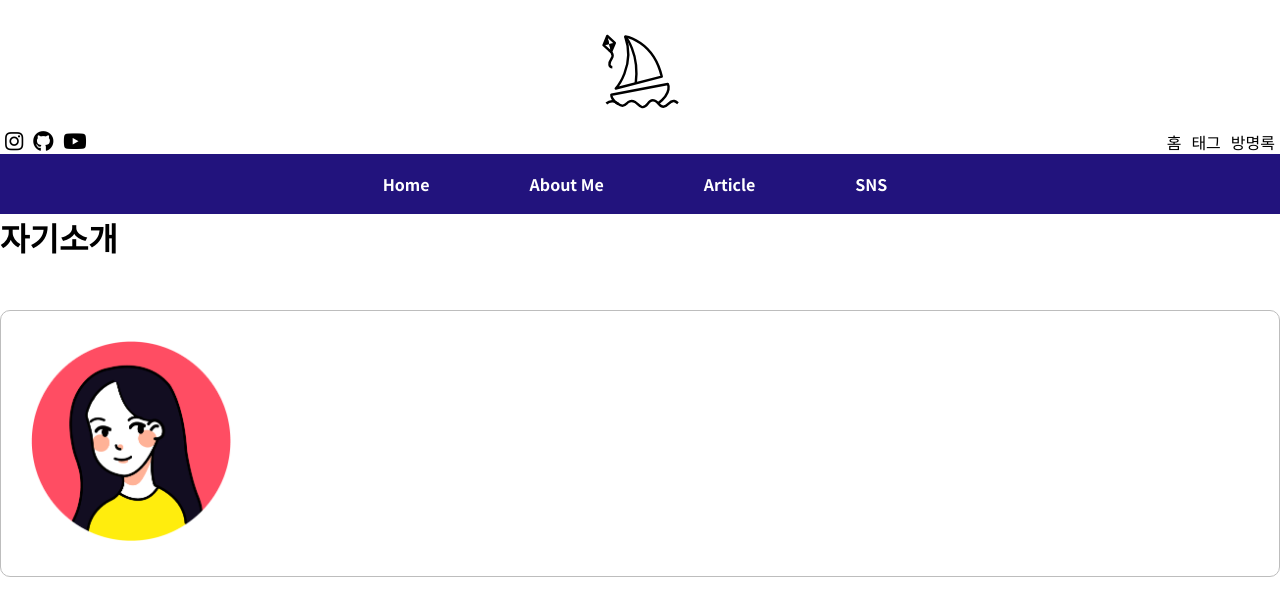
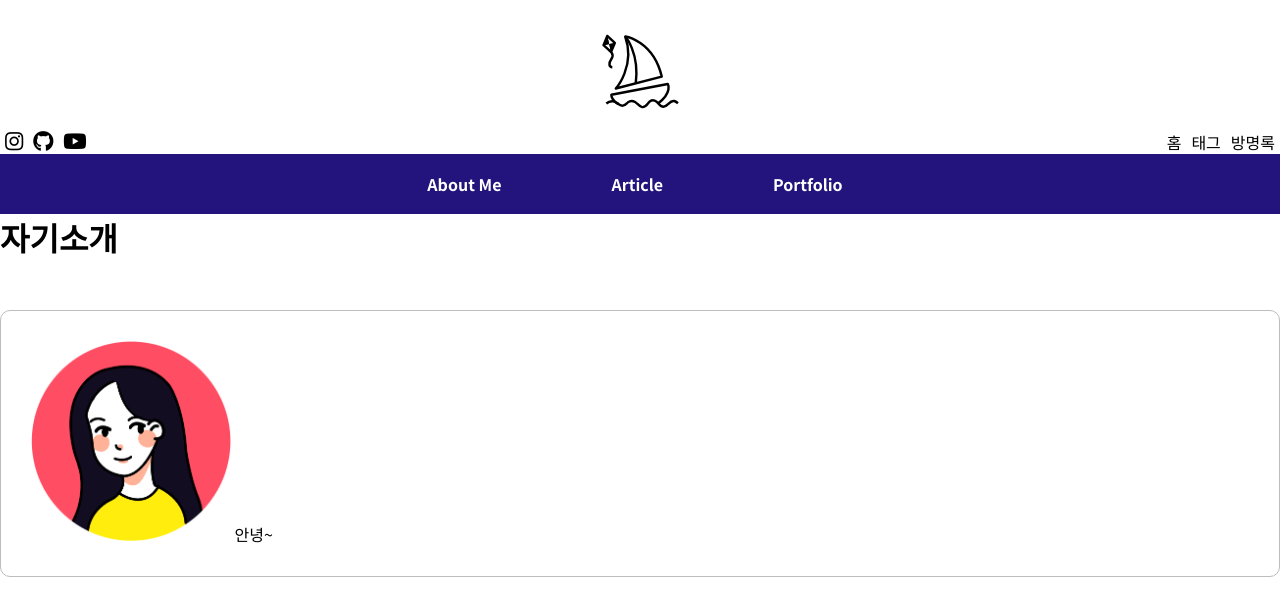
Before and after one commit to Bae-sooyeon/my_blog, a PHP site: page /aboutMe.php in a window 1280 px wide. Shown: the top 616 px of the page. Run offline with PHP 8.4, Linux system fonts and the light colour scheme; some libraries are stand-ins or nearby versions.

Commit message:
메뉴바 수정

```diff
--- a/part/head.php
+++ b/part/head.php
@@ -23,16 +23,7 @@
             <li><a href="#">Home</a></li>
             <li><a href="#">Article</a></li>
             <li><a href="#">About Me</a></li>
-            <li><a href="#">SNS</a>
-                <ul>
-                    <li><a href="https://github.com/Bae-sooyeon" target="_blank">GITHUB</a></li>
-                    <li><a href="https://www.youtube.com/channel/UCin7a7Q-f67ZjD87GCPxkqw?view_as=subscriber"
-                            target="_blank">YOUTUBE</a></li>
-                    <li><a href="#">INSTAGRAM</a></li>
-                </ul>
-            </li>
-
-        </ul>
+         </ul>
     </div>
 </div>
 
@@ -119,19 +110,9 @@
     <div class="top-bar visible-md-up">
         <div class="menu-box-1 flex flex-ai-c">
             <ul class="flex-grow-1 flex-jc-c flex-ai-c height-100p">
-                <li class="flex"><a class="height-100p " href="/">Home</a></li>
                 <li class="flex"><a class="height-100p " href="/aboutMe.php">About Me</a></li>
                 <li class="flex"><a class="height-100p " href="/list.php">Article</a></li>
-
-                <li class="flex">
-                    <a class="height-100p" href="/sns.php">SNS</a>
-                    <ul>
-                        <li><a href="https://github.com/Bae-sooyeon" target="_blank">GITHUB</a></li>
-                        <li><a href="https://www.youtube.com/channel/UCin7a7Q-f67ZjD87GCPxkqw?view_as=subscriber"
-                                target="_blank">YOUTUBE</a></li>
-                        <li><a href="#">INSTAGRAM</a></li>
-                    </ul>
-                </li>
+                <li class="flex"><a class="height-100p " href="/portfolio.php">Portfolio</a></li>
             </ul>
         </div>
     </div>
--- a/public/aboutMe.php
+++ b/public/aboutMe.php
@@ -9,6 +9,7 @@ include "../part/head.php"
 <div class="profile-box con">
     <div class="profile-img">
         <img src="/resource/img/avata.png" alt="" width="200">
+        안녕~
     </div>
 </div>
 
--- a/public/resource/common.css
+++ b/public/resource/common.css
@@ -438,25 +438,39 @@ body.active{
 .top-bar .menu-box-1 > ul > li > a {
     font-weight: bold;
     color: white;
+    padding:5px;
 }
 
-.top-bar .menu-box-1  ul > li:hover > a {
 
-    color: #FF4D63;
-
+.top-bar .menu-box-1 > ul > li > a::before, a::after {
+        content:'';
+        position: absolute;
+        height: 100%;
+        margin: auto;
 }
 
-.top-bar .menu-box-1 > ul ul{
-    display: none;
-    position: absolute;
-    top:100%;
-    left: 0;
-    width:100%;
-    background-color:rgba(255, 255, 255, 0.7);
-    color:#22137D;
-    z-index: 15;
 
-}
+
+.top-bar .menu-box-1 > ul > li > a::after {
+        border-top: 2px solid #fff;
+        border-bottom: 2px solid #fff;
+        width: 0;
+        top: 0;
+        left: 50%;
+        transition: all 0.2s ease;
+        transform: translateY(-2px);
+      }
+
+.top-bar .menu-box-1 > ul > li >a:hover::before {
+        height: 0;
+        top: 50%;
+      }
+.top-bar .menu-box-1 > ul > li > a:hover::after {
+        width: calc(100% + 4px);
+        left: -2px;
+      }
+
+
 
 .top-bar .menu-box-1 > ul > li:hover > ul{
     display: block;
```
Also changed, not shown: public/portfolio.php (added, +9 -0 lines).
